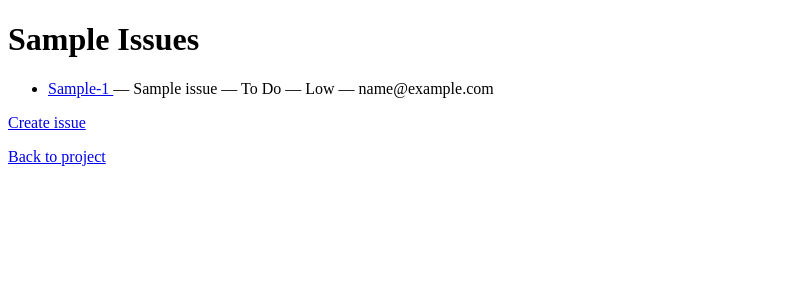
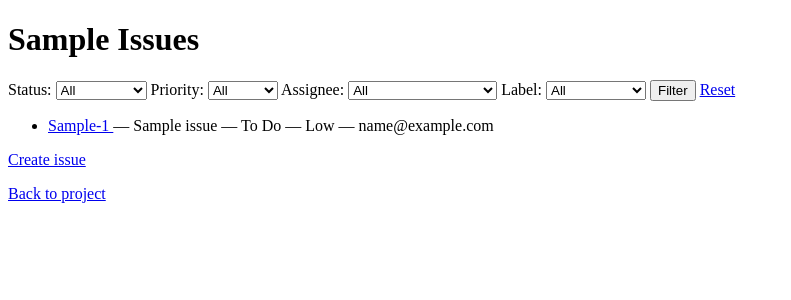
Before and after one commit to Eugene-Plitka/django-issue-tracker, a Django app: a page that uses issues/templates/issues/issue_list.html in a window 1280 px wide. Shown: the part 47-347 px from the top of the page, without its empty margins (0-791 px from the left). Run offline with Django 5.2, Linux system fonts and the light colour scheme; a user stored in the database is signed in; tables that the repository leaves empty hold one stand-in row (values such as "Sample post").

Commit message:
Add issue list filters

```diff
--- a/issues/templates/issues/issue_list.html
+++ b/issues/templates/issues/issue_list.html
@@ -4,6 +4,70 @@
 
 {% block content %}
     <h1>{{ project.key }} Issues</h1>
+
+    <form method="get">
+        <label for="status">Status:</label>
+        <select name="status" id="status">
+            <option value="">All</option>
+
+            {% for value, label in status_choices %}
+                <option
+                    value="{{ value }}"
+                    {% if selected_status == value %}selected{% endif %}
+                >
+                    {{ label }}
+                </option>
+            {% endfor %}
+        </select>
+
+        <label for="priority">Priority:</label>
+        <select name="priority" id="priority">
+            <option value="">All</option>
+
+            {% for value, label in priority_choices %}
+                <option
+                    value="{{ value }}"
+                    {% if selected_priority == value %}selected{% endif %}
+                >
+                    {{ label }}
+                </option>
+            {% endfor %}
+        </select>
+
+        <label for="assignee">Assignee:</label>
+        <select name="assignee" id="assignee">
+            <option value="">All</option>
+
+            {% for user in assignees %}
+                <option
+                    value="{{ user.id }}"
+                    {% if selected_assignee == user.id|stringformat:"s" %}selected{% endif %}
+                >
+                    {{ user.email }}
+                </option>
+            {% endfor %}
+        </select>
+
+        <label for="label">Label:</label>
+        <select name="label" id="label">
+            <option value="">All</option>
+
+            {% for label in labels %}
+                <option
+                    value="{{ label.id }}"
+                    {% if selected_label == label.id|stringformat:"s" %}selected{% endif %}
+                >
+                    {{ label.name }}
+                </option>
+            {% endfor %}
+        </select>
+
+        <button type="submit">Filter</button>
+
+        <a href="{% url 'issues:list' workspace.slug project.key %}">
+            Reset
+        </a>
+    </form>
 
     <ul>
         {% for issue in issues %}
@@ -25,6 +89,7 @@
             <li>No issues yet.</li>
         {% endfor %}
     </ul>
+
     {% if workspace_membership.role != "viewer" %}
         <p>
             <a href="{% url 'issues:create' workspace.slug project.key %}">
@@ -32,6 +97,7 @@
             </a>
         </p>
     {% endif %}
+
     <p>
         <a href="{% url 'projects:detail' workspace.slug project.key %}">
             Back to project
--- a/issues/views.py
+++ b/issues/views.py
@@ -2,6 +2,7 @@ from django.contrib.auth.decorators import login_required
 from django.core.exceptions import PermissionDenied
 from django.shortcuts import get_object_or_404, redirect, render
 
+from accounts.models import User
 from projects.models import Project
 from workspaces.models import Workspace, WorkspaceMembership
 from workspaces.permissions import require_workspace_management
@@ -50,12 +51,39 @@ def issue_list(request, workspace_slug, project_key):
             memberships__user=request.user,
         )
 
-    issues = Issue.objects.filter(
-        project=project,
-    ).select_related(
-        "reporter",
-        "assignee",
+    issues = (
+        Issue.objects.filter(project=project)
+        .select_related(
+            "reporter",
+            "assignee",
+        )
+        .prefetch_related("labels")
     )
+
+    status = request.GET.get("status")
+    priority = request.GET.get("priority")
+    assignee = request.GET.get("assignee")
+    label = request.GET.get("label")
+
+    if status:
+        issues = issues.filter(status=status)
+
+    if priority:
+        issues = issues.filter(priority=priority)
+
+    if assignee:
+        issues = issues.filter(assignee_id=assignee)
+
+    if label:
+        issues = issues.filter(labels__id=label)
+
+    issues = issues.distinct()
+
+    assignees = User.objects.filter(
+        project_memberships__project=project,
+    ).distinct()
+
+    labels = project.labels.all()
 
     return render(
         request,
@@ -65,6 +93,14 @@ def issue_list(request, workspace_slug, project_key):
             "project": project,
             "issues": issues,
             "workspace_membership": workspace_membership,
+            "assignees": assignees,
+            "labels": labels,
+            "selected_status": status,
+            "selected_priority": priority,
+            "selected_assignee": assignee,
+            "selected_label": label,
+            "status_choices": Issue.Status.choices,
+            "priority_choices": Issue.Priority.choices,
         },
     )
 
```
Also changed, not shown: issues/tests.py (+164 -0 lines).
